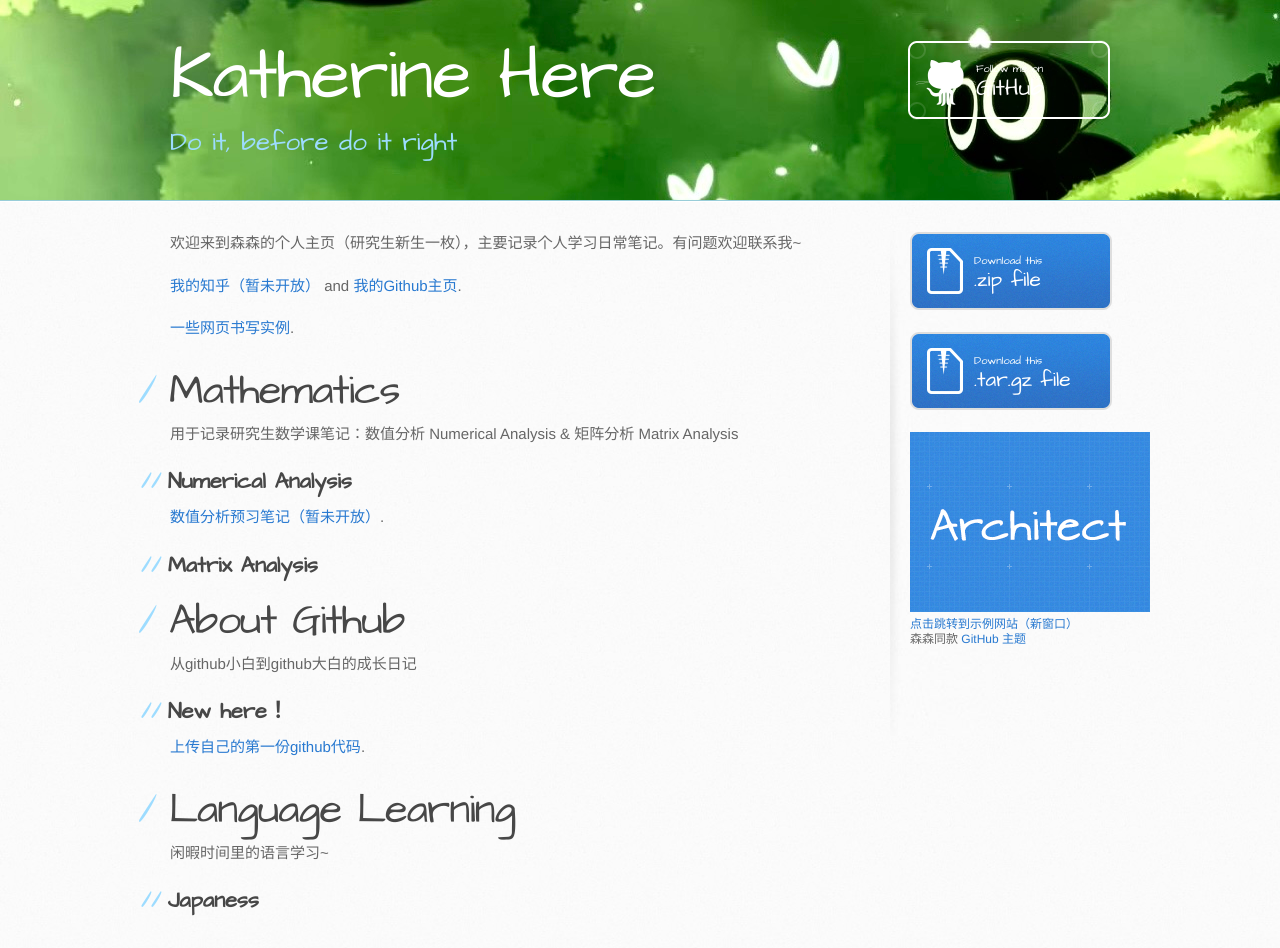
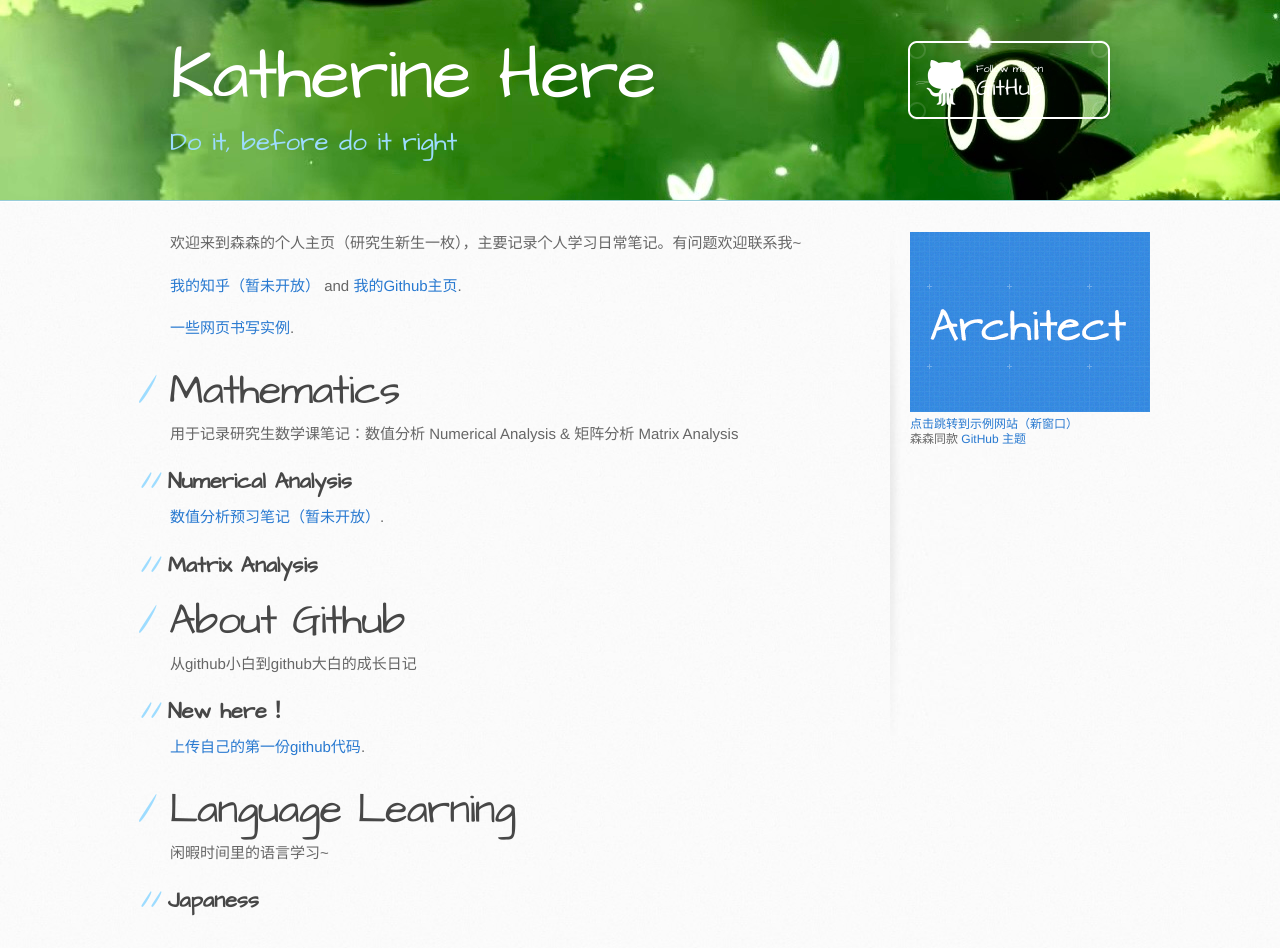
Before and after one commit to Katherine-Kkk/Katherine-Kkk.github.io, a Jekyll site: the page built from index.md, in a window 1280 px wide. Built offline with Jekyll 4.4.1, drawn with Linux system fonts in a browser that asks for light colours.

Commit message:
Update default.html

```diff
--- a/_layouts/default.html
+++ b/_layouts/default.html
@@ -40,14 +40,6 @@
 
         <aside id="sidebar">
           {% if site.show_downloads %}
-            <a href="{{ site.github.zip_url }}" class="button">
-              <small>Download this</small>
-              .zip file
-            </a>
-            <a href="{{ site.github.tar_url }}" class="button">
-              <small>Download this</small>
-              .tar.gz file
-            </a>
             <a href="https://www.example.com" class="jump-btn link-btn" target="_blank">
               <img src="../thumbnail.png" alt="跳转图标" class="w-6 h-6">
               点击跳转到示例网站（新窗口）
```
